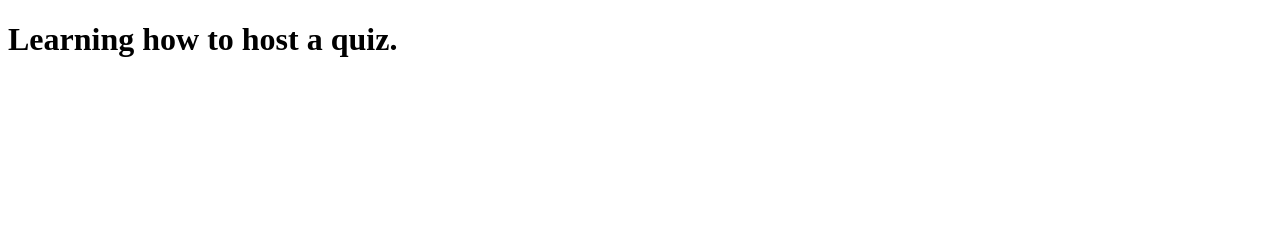
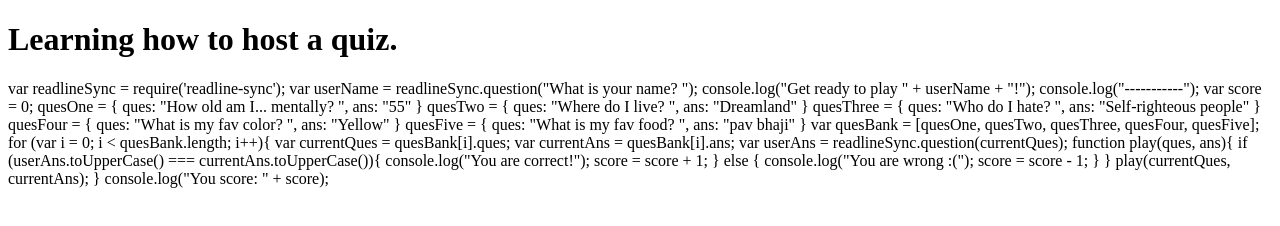
Before and after one commit to medhaganti/Do-you-know-me, a plain HTML site: page index.html in a window 1280 px wide. Drawn offline with Linux system fonts and the light colour scheme.

Commit message:
update js
will this work?

```diff
--- a/index.html
+++ b/index.html
@@ -8,5 +8,58 @@
 </head>
 <body>
     <h1>Learning how to host a quiz.</h1>
+    var readlineSync = require('readline-sync');
+
+var userName = readlineSync.question("What is your name? ");
+
+console.log("Get ready to play " + userName + "!");
+console.log("-----------");
+
+var score = 0;
+
+quesOne = {
+  ques: "How old am I... mentally? ",
+  ans: "55"
+}
+
+quesTwo = {
+  ques: "Where do I live? ",
+  ans: "Dreamland"
+}
+
+quesThree = {
+  ques: "Who do I hate? ",
+  ans: "Self-righteous people"
+}
+
+quesFour = {
+  ques: "What is my fav color? ",
+  ans: "Yellow"
+}
+
+quesFive = {
+  ques: "What is my fav food? ",
+  ans: "pav bhaji"
+}
+
+var quesBank = [quesOne, quesTwo, quesThree, quesFour, quesFive];
+
+for (var i = 0; i < quesBank.length; i++){
+  var currentQues = quesBank[i].ques;
+  var currentAns = quesBank[i].ans;
+  var userAns = readlineSync.question(currentQues);
+  function play(ques, ans){
+    if (userAns.toUpperCase() === currentAns.toUpperCase()){
+      console.log("You are correct!");
+      score = score + 1;
+    } else {
+      console.log("You are wrong :(");
+      score = score - 1;
+    }
+  }
+  play(currentQues, currentAns);
+} console.log("You score: " + score);
+
+
 </body>
 </html>
```
